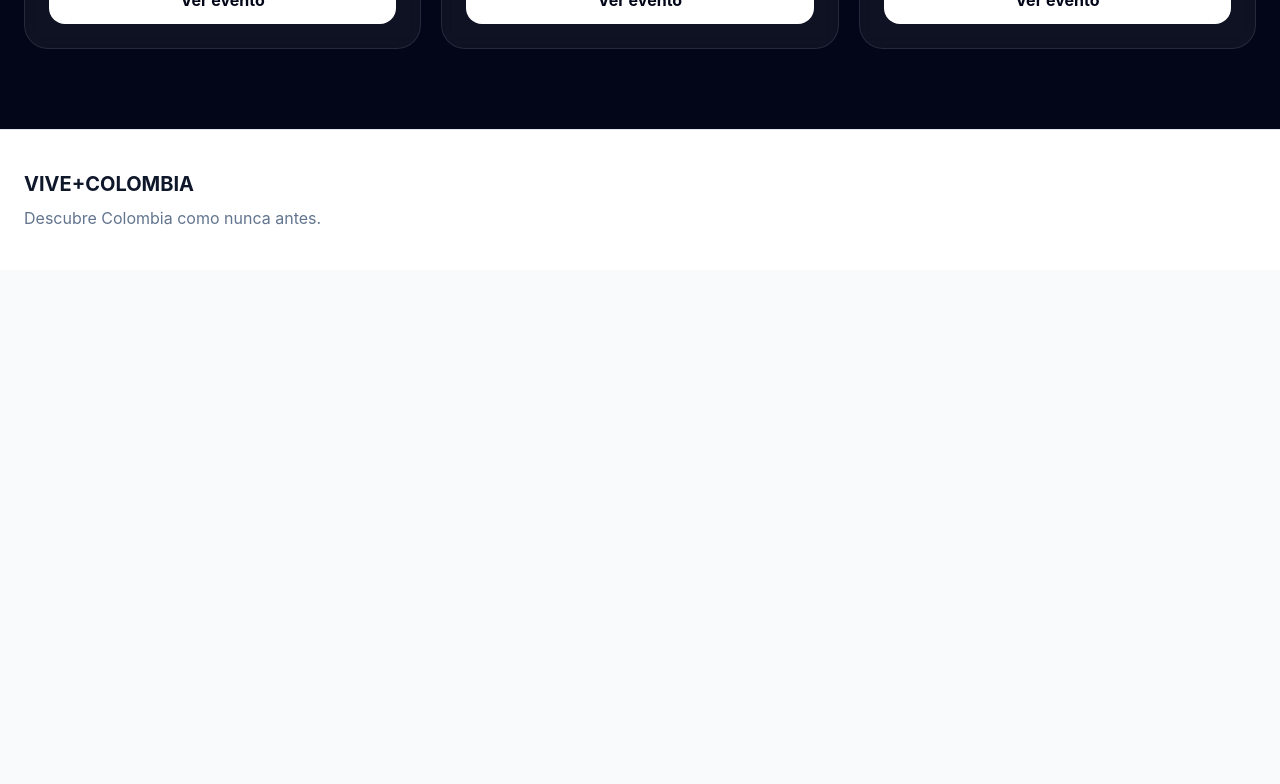
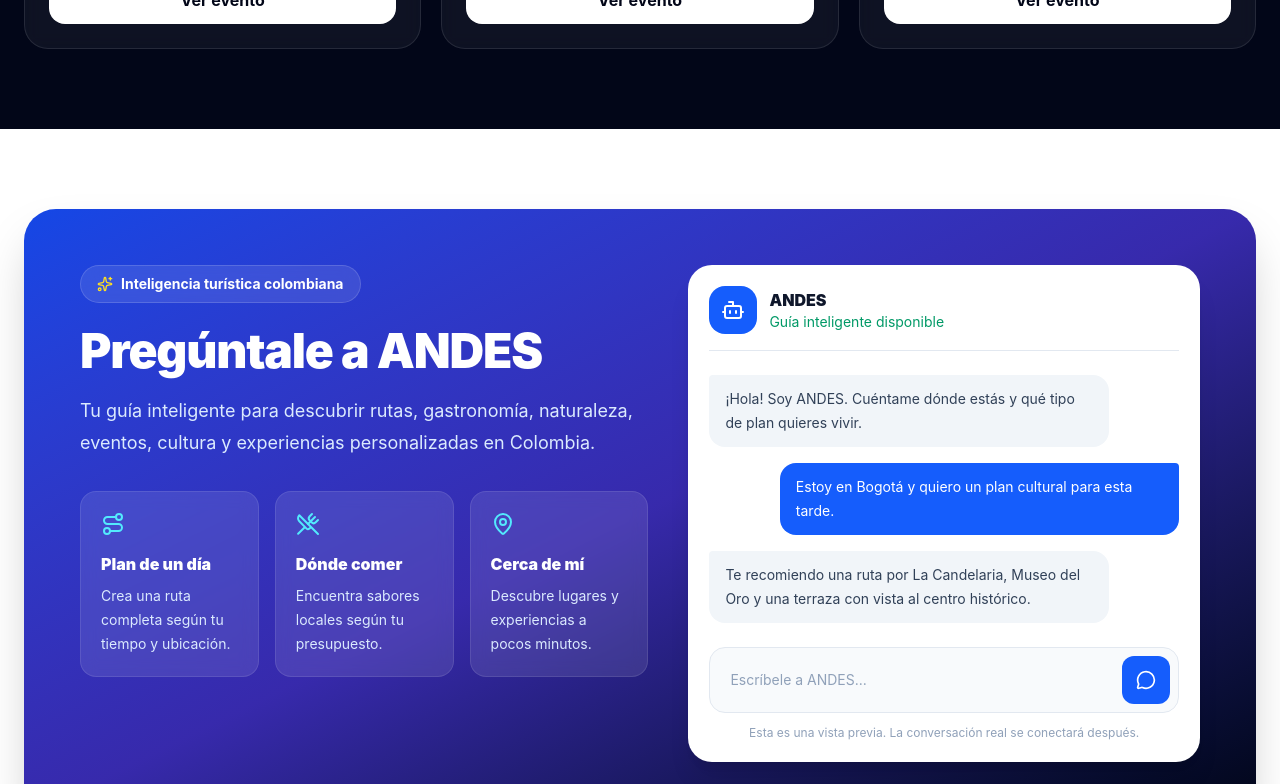
Before and after one commit to openworldwideibo-max/Vive-Colombia, a React (Vite) app: page / in a window 1280 px wide. Shown: the part 3260-4044 px from the top of the page. Before the commit the page ends 3530 px from the top, so only its background shows below. Built offline with nearby package versions, Linux system fonts and the light colour scheme.

Commit message:
feat: add Andes AI assistant preview

```diff
--- /dev/null
+++ b/src/components/home/AndesAssistant.tsx
@@ -0,0 +1,128 @@
+import {
+  Bot,
+  MapPin,
+  MessageCircle,
+  Route,
+  Sparkles,
+  UtensilsCrossed,
+} from "lucide-react";
+
+const suggestions = [
+  {
+    icon: Route,
+    title: "Plan de un día",
+    description: "Crea una ruta completa según tu tiempo y ubicación.",
+  },
+  {
+    icon: UtensilsCrossed,
+    title: "Dónde comer",
+    description: "Encuentra sabores locales según tu presupuesto.",
+  },
+  {
+    icon: MapPin,
+    title: "Cerca de mí",
+    description: "Descubre lugares y experiencias a pocos minutos.",
+  },
+];
+
+export default function AndesAssistant() {
+  return (
+    <section id="andes" className="bg-white py-20">
+      <div className="mx-auto max-w-7xl px-6">
+        <div className="overflow-hidden rounded-[2rem] bg-gradient-to-br from-blue-700 via-indigo-800 to-slate-950 text-white shadow-2xl">
+          <div className="grid gap-10 px-6 py-10 md:px-10 lg:grid-cols-[1fr_0.9fr] lg:px-14 lg:py-14">
+            <div>
+              <div className="inline-flex items-center gap-2 rounded-full border border-white/15 bg-white/10 px-4 py-2 text-sm font-bold backdrop-blur">
+                <Sparkles className="h-4 w-4 text-yellow-300" />
+                Inteligencia turística colombiana
+              </div>
+
+              <h2 className="mt-6 max-w-2xl text-4xl font-black tracking-tight sm:text-5xl">
+                Pregúntale a ANDES
+              </h2>
+
+              <p className="mt-5 max-w-2xl text-lg leading-8 text-blue-100">
+                Tu guía inteligente para descubrir rutas, gastronomía,
+                naturaleza, eventos, cultura y experiencias personalizadas en
+                Colombia.
+              </p>
+
+              <div className="mt-8 grid gap-4 sm:grid-cols-3">
+                {suggestions.map((suggestion) => {
+                  const Icon = suggestion.icon;
+
+                  return (
+                    <article
+                      key={suggestion.title}
+                      className="rounded-2xl border border-white/10 bg-white/10 p-5 backdrop-blur"
+                    >
+                      <Icon className="h-6 w-6 text-cyan-300" />
+
+                      <h3 className="mt-4 font-black">{suggestion.title}</h3>
+
+                      <p className="mt-2 text-sm leading-6 text-blue-100">
+                        {suggestion.description}
+                      </p>
+                    </article>
+                  );
+                })}
+              </div>
+            </div>
+
+            <div className="rounded-3xl border border-white/15 bg-white p-5 text-slate-900 shadow-xl">
+              <div className="flex items-center gap-3 border-b border-slate-200 pb-4">
+                <div className="flex h-12 w-12 items-center justify-center rounded-2xl bg-blue-600 text-white">
+                  <Bot className="h-6 w-6" />
+                </div>
+
+                <div>
+                  <p className="font-black">ANDES</p>
+                  <p className="text-sm text-emerald-600">
+                    Guía inteligente disponible
+                  </p>
+                </div>
+              </div>
+
+              <div className="space-y-4 py-6">
+                <div className="max-w-[85%] rounded-2xl rounded-tl-sm bg-slate-100 px-4 py-3 text-sm leading-6 text-slate-700">
+                  ¡Hola! Soy ANDES. Cuéntame dónde estás y qué tipo de plan
+                  quieres vivir.
+                </div>
+
+                <div className="ml-auto max-w-[85%] rounded-2xl rounded-tr-sm bg-blue-600 px-4 py-3 text-sm leading-6 text-white">
+                  Estoy en Bogotá y quiero un plan cultural para esta tarde.
+                </div>
+
+                <div className="max-w-[85%] rounded-2xl rounded-tl-sm bg-slate-100 px-4 py-3 text-sm leading-6 text-slate-700">
+                  Te recomiendo una ruta por La Candelaria, Museo del Oro y una
+                  terraza con vista al centro histórico.
+                </div>
+              </div>
+
+              <div className="flex gap-3 rounded-2xl border border-slate-200 bg-slate-50 p-2">
+                <input
+                  type="text"
+                  placeholder="Escríbele a ANDES..."
+                  className="min-h-12 flex-1 bg-transparent px-3 text-sm outline-none placeholder:text-slate-400"
+                />
+
+                <button
+                  type="button"
+                  className="flex h-12 w-12 items-center justify-center rounded-xl bg-blue-600 text-white transition hover:bg-blue-500"
+                  aria-label="Enviar mensaje a ANDES"
+                >
+                  <MessageCircle className="h-5 w-5" />
+                </button>
+              </div>
+
+              <p className="mt-3 text-center text-xs text-slate-400">
+                Esta es una vista previa. La conversación real se conectará
+                después.
+              </p>
+            </div>
+          </div>
+        </div>
+      </div>
+    </section>
+  );
+}
--- a/src/components/home/index.ts
+++ b/src/components/home/index.ts
@@ -2,3 +2,4 @@ export { default as Hero } from "./Hero";
 export { default as Categories } from "./Categories";
 export { default as FeaturedPlaces } from "./FeaturedPlaces";
 export { default as UpcomingEvents } from "./UpcomingEvents";
+export { default as AndesAssistant } from "./AndesAssistant";
--- a/src/pages/Home.tsx
+++ b/src/pages/Home.tsx
@@ -1,4 +1,5 @@
 import {
+  AndesAssistant,
   Categories,
   FeaturedPlaces,
   Hero,
@@ -12,6 +13,7 @@ export default function Home() {
       <Categories />
       <FeaturedPlaces />
       <UpcomingEvents />
+      <AndesAssistant />
     </>
   );
 }
```
